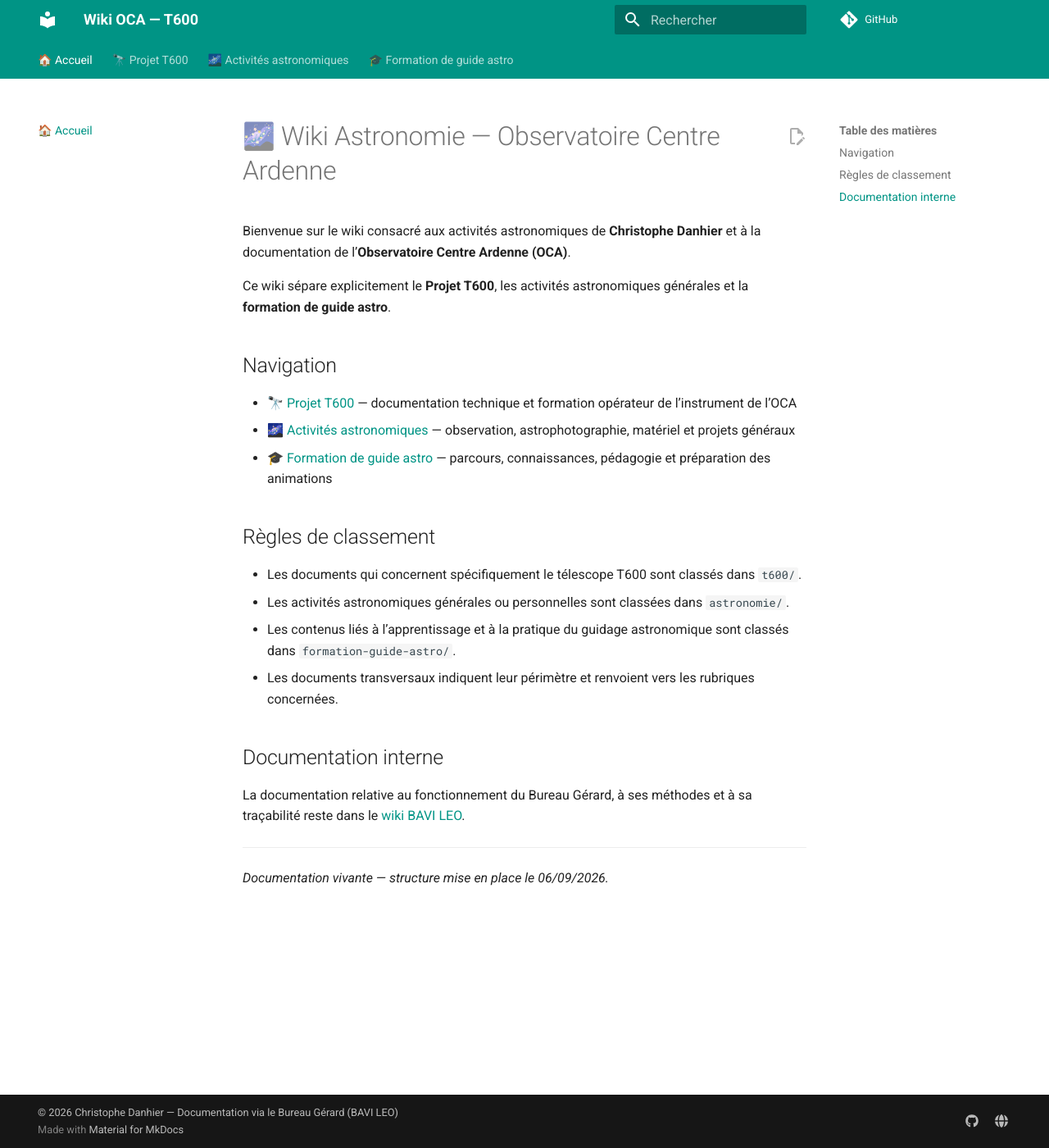
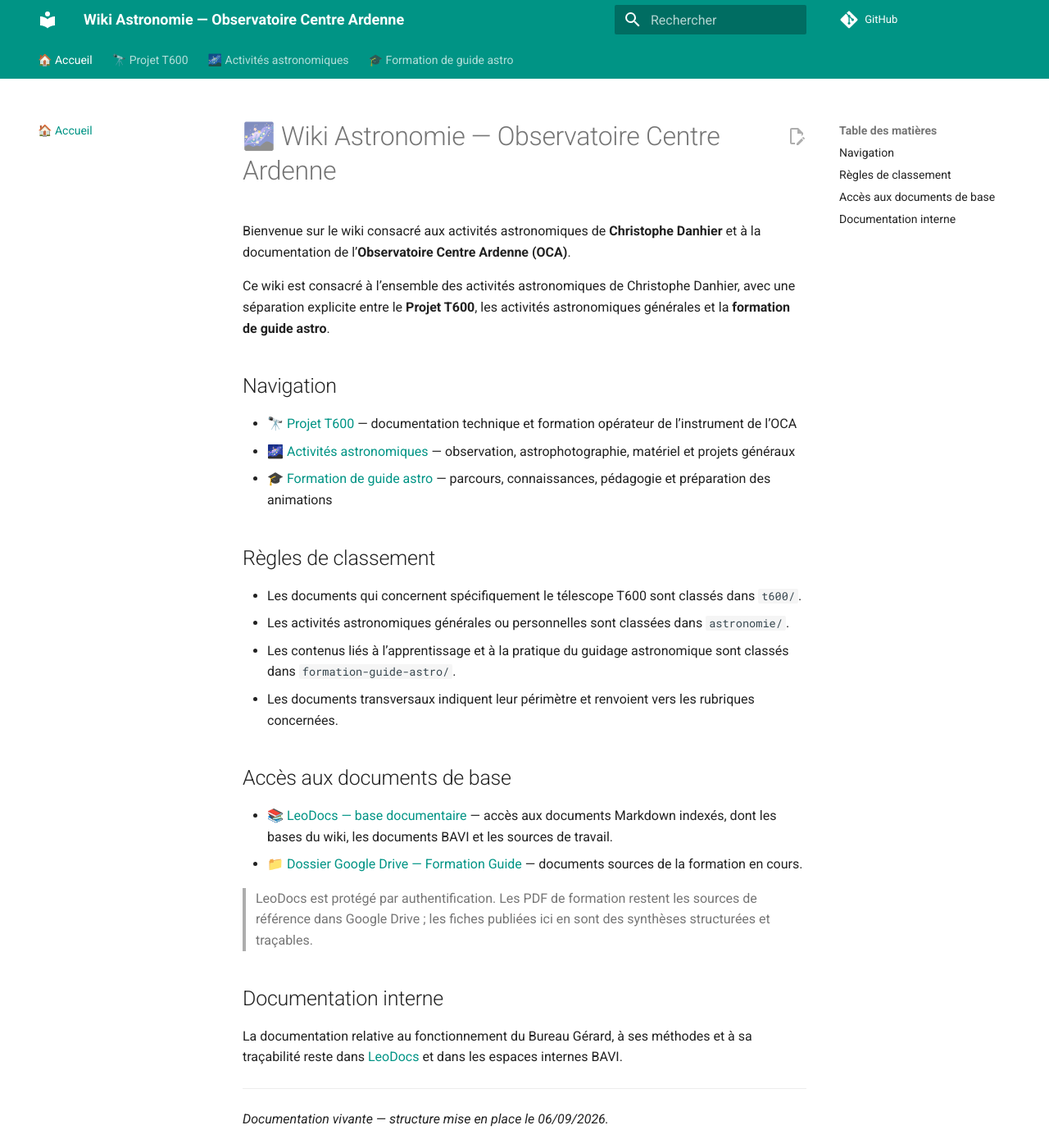
Before and after one commit to christophedanhier-hash/wiki-oca, an MkDocs documentation site: the page built from docs/index.md, in a window 1280 px wide and 1400 px high. Shown: the whole window at 82% size. Built offline with MkDocs 1.6.1 and Material for MkDocs 9.7.7, drawn with Linux system fonts in a browser that asks for light colours; comment, search, counter and statistics services are not loaded.

Commit message:
Renomme le wiki en Wiki Astronomie et ajoute les accès

```diff
--- a/docs/index.md
+++ b/docs/index.md
@@ -2,7 +2,7 @@
 
 Bienvenue sur le wiki consacré aux activités astronomiques de **Christophe Danhier** et à la documentation de l’**Observatoire Centre Ardenne (OCA)**.
 
-Ce wiki sépare explicitement le **Projet T600**, les activités astronomiques générales et la **formation de guide astro**.
+Ce wiki est consacré à l’ensemble des activités astronomiques de Christophe Danhier, avec une séparation explicite entre le **Projet T600**, les activités astronomiques générales et la **formation de guide astro**.
 
 ## Navigation
 
@@ -17,9 +17,16 @@ Ce wiki sépare explicitement le **Projet T600**, les activités astronomiques g
 - Les contenus liés à l’apprentissage et à la pratique du guidage astronomique sont classés dans `formation-guide-astro/`.
 - Les documents transversaux indiquent leur périmètre et renvoient vers les rubriques concernées.
 
+## Accès aux documents de base
+
+- [📚 LeoDocs — base documentaire](https://tofdan.be/docs/) — accès aux documents Markdown indexés, dont les bases du wiki, les documents BAVI et les sources de travail.
+- [📁 Dossier Google Drive — Formation Guide](https://drive.google.com/drive/folders/1rCJ9jlKlN_cEQatO8eBRoVT79bqNvj5U) — documents sources de la formation en cours.
+
+> LeoDocs est protégé par authentification. Les PDF de formation restent les sources de référence dans Google Drive ; les fiches publiées ici en sont des synthèses structurées et traçables.
+
 ## Documentation interne
 
-La documentation relative au fonctionnement du Bureau Gérard, à ses méthodes et à sa traçabilité reste dans le [wiki BAVI LEO](https://christophedanhier-hash.github.io/BAVI_LEO/).
+La documentation relative au fonctionnement du Bureau Gérard, à ses méthodes et à sa traçabilité reste dans [LeoDocs](https://tofdan.be/docs/) et dans les espaces internes BAVI.
 
 ---
 
--- a/mkdocs.yml
+++ b/mkdocs.yml
@@ -1,5 +1,5 @@
-site_name: Wiki OCA — T600
-site_description: Documentation du Projet T600 pour l'Observatoire Centre Ardenne
+site_name: Wiki Astronomie — Observatoire Centre Ardenne
+site_description: Documentation astronomique de Christophe Danhier, de l'Observatoire Centre Ardenne et du Projet T600
 site_author: Christophe Danhier & Bureau Gérard (BAVI LEO)
 repo_url: https://github.com/christophedanhier-hash/wiki-oca
 edit_uri: edit/main/docs/
```
Also changed, not shown: README.md (+2 -2 lines), docs/formation-guide-astro/index.md (+7 -0 lines), docs/formation-guide-astro/inventaire-sources.md (+7 -0 lines).
